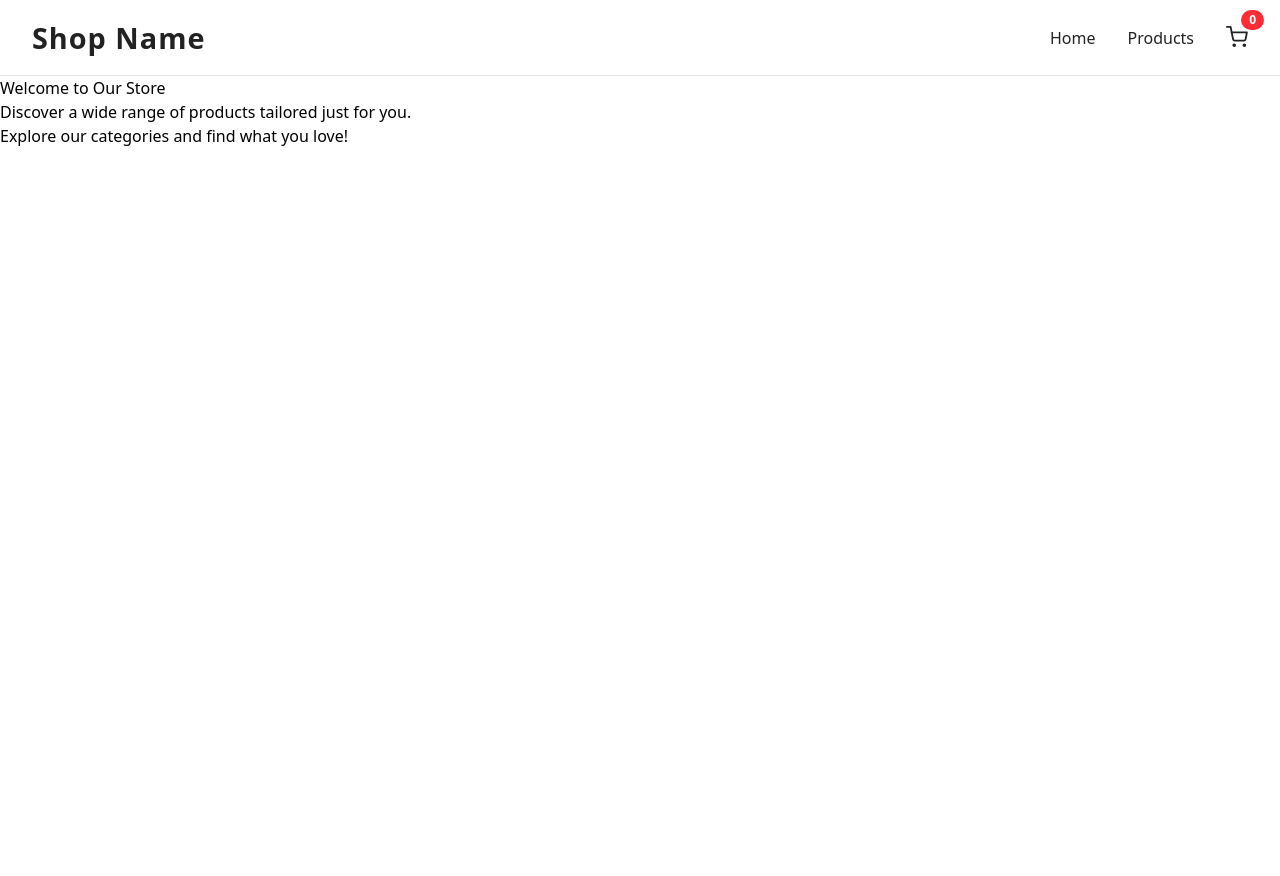
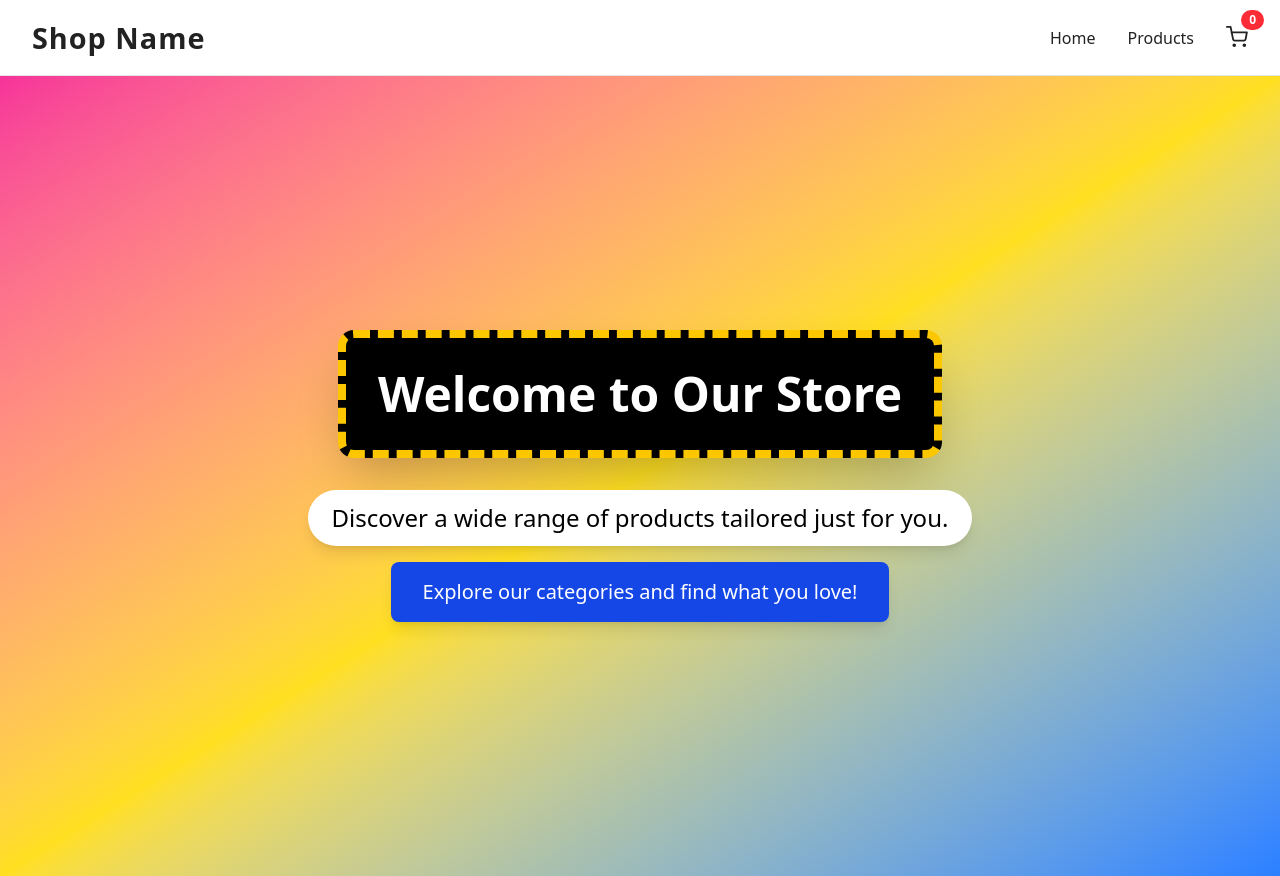
Before and after one commit to blitheryjibits/E-store, a React (Vite) app: page / in a window 1280 px wide. Before the commit the page ends 800 px from the top, so only its background shows below. Built offline with nearby package versions, Linux system fonts and the light colour scheme.

Commit message:
Refactor: added tailwind styles to liven up the landing page

```diff
--- a/src/components/Landing/Landing.jsx
+++ b/src/components/Landing/Landing.jsx
@@ -2,11 +2,16 @@
 
 export default function Landing() {
   return (
-    <div className="landing">
-      <h1>Welcome to Our Store</h1>
-      <p>Discover a wide range of products tailored just for you.</p>
-      <p>Explore our categories and find what you love!</p>
-      {/* Add more content or components related to the landing page here */}
+    <div className="landing min-h-screen flex flex-col items-center justify-center bg-gradient-to-br from-pink-500 via-yellow-300 to-blue-500">
+      <h1 className="text-5xl font-extrabold text-white bg-black p-8 rounded-2xl shadow-2xl mb-8 border-8 border-dashed border-yellow-400">
+        Welcome to Our Store
+      </h1>
+      <p className="text-2xl text-black bg-white px-6 py-3 rounded-full mb-4 shadow-lg">
+        Discover a wide range of products tailored just for you.
+      </p>
+      <p className="text-xl text-white bg-blue-700 px-8 py-4 rounded-lg shadow-lg">
+        Explore our categories and find what you love!
+      </p>
     </div>
   );
 }
```
